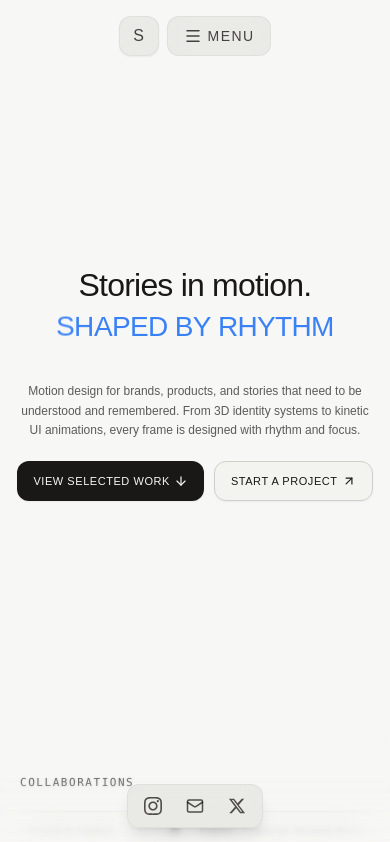
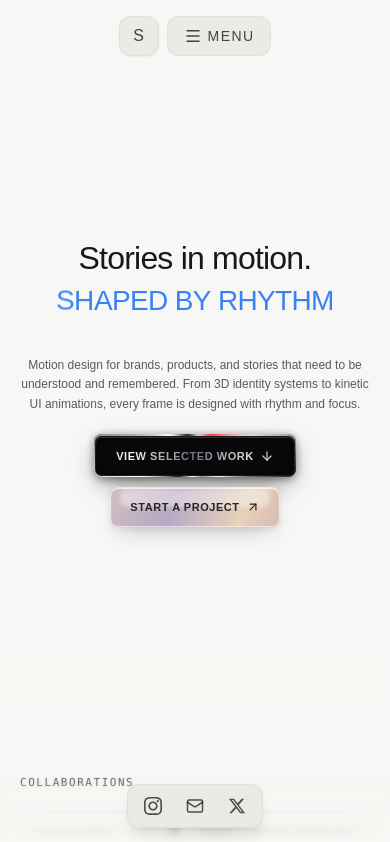
Before and after one commit to vinay-oppuri/sajju-portfolio, a Next.js app: page / in a window 390 px wide. Shown: the top 842 px of the page. Built offline with nearby package versions, Linux system fonts and the light colour scheme.

Commit message:
add: buttons from rewampui.com for hero-section

```diff
--- a/components/sections/hero-section.tsx
+++ b/components/sections/hero-section.tsx
@@ -1,9 +1,10 @@
 "use client";
 
-import Link from "next/link";
-import { ArrowDown, ArrowUpRight } from "lucide-react";
+import { ArrowUpRight } from "lucide-react";
 import { FlipFadeText } from "@/components/ui/flip-fade-text";
 import { CardTimeMachine } from "@/components/ui/new-cards";
+import { GlossButton } from "@/components/ui/gloss-button";
+import { ChromeBorderButton } from "@/components/ui/chrome-border-button";
 
 export function HeroSection() {
   return (
@@ -54,21 +55,16 @@ export function HeroSection() {
             </p>
 
             <div className="flex flex-wrap items-center justify-center lg:justify-end gap-2.5 sm:gap-3 pt-1">
-              <Link
-                href="#work"
-                className="h-10! sm:h-11! rounded-xl bg-foreground px-4 sm:px-6 text-[11px] sm:text-xs uppercase tracking-wider text-background transition-all hover:bg-foreground/85 active:scale-95 cursor-pointer shadow-xs inline-flex items-center justify-center"
-              >
-                <span>View selected work</span>
-                <ArrowDown className="size-3.5 ml-1" />
-              </Link>
+              <ChromeBorderButton href="#work">
+                View selected work
+              </ChromeBorderButton>
 
-              <Link
+              <GlossButton
                 href="#contact"
-                className="h-10! sm:h-11! rounded-xl border border-border bg-card/60 px-4 sm:px-6 text-[11px] sm:text-xs uppercase tracking-wider text-foreground backdrop-blur-xs transition-all hover:bg-muted active:scale-95 cursor-pointer shadow-xs inline-flex items-center justify-center"
+                icon={<ArrowUpRight className="size-3.5" />}
               >
                 <span>Start a project</span>
-                <ArrowUpRight className="size-3.5 ml-1" />
-              </Link>
+              </GlossButton>
             </div>
           </div>
 
--- /dev/null
+++ b/components/ui/chrome-border-button.tsx
@@ -0,0 +1,125 @@
+"use client";
+
+import * as React from "react";
+import Link from "next/link";
+import { motion } from "framer-motion";
+import { ArrowDown } from "lucide-react";
+import { cn } from "@/lib/utils";
+
+export interface ChromeBorderButtonProps
+  extends React.ButtonHTMLAttributes<HTMLButtonElement> {
+  href?: string;
+  external?: boolean;
+  children?: React.ReactNode;
+  icon?: React.ReactNode;
+  className?: string;
+}
+
+export const ChromeBorderButton = React.forwardRef<
+  HTMLButtonElement | HTMLAnchorElement,
+  ChromeBorderButtonProps
+>(
+  (
+    {
+      href,
+      external = false,
+      children = "View selected work",
+      icon,
+      className,
+      onClick,
+      ...props
+    },
+    ref
+  ) => {
+    const buttonBody = (
+      <div
+        className={cn(
+          "group relative rounded-lg p-[1.5px] overflow-hidden select-none inline-flex items-center justify-center",
+          "shadow-[0_10px_28px_-8px_rgba(0,0,0,0.6),0_2px_8px_rgba(0,0,0,0.4)]",
+          "transition-all duration-200 hover:scale-[1.02] active:scale-[0.97] cursor-pointer",
+          className
+        )}
+        style={{
+          background:
+            "linear-gradient(135deg, #2a2a2e 0%, #151518 35%, #3a3a40 55%, #151518 80%, #2a2a2e 100%)",
+        }}
+      >
+        {/* traveling chrome metallic ring - rotating conic-gradient */}
+        <motion.span
+          className="absolute -inset-[140%] blur-[1.5px] pointer-events-none"
+          style={{
+            background:
+              "conic-gradient(from 0deg, #0a0a0a, #ffffff, #8a8a8a, #ffffff, #1c1c1c, #dcdcdc, #ff2d3b, #dcdcdc, #1c1c1c, #ffffff, #8a8a8a, #ffffff, #0a0a0a)",
+          }}
+          animate={{ rotate: 360 }}
+          transition={{ duration: 4, repeat: Infinity, ease: "linear" }}
+        />
+
+        {/* Inner Face - Sleek Luxury Black */}
+        <div className="relative z-10 h-10 sm:h-11 px-5 sm:px-6 flex items-center justify-center rounded-[6.5px] bg-[#09090b] hover:bg-[#111114] select-none gap-2 border border-white/[0.08] shadow-[inset_0_1px_1px_rgba(255,255,255,0.18),inset_0_0_12px_rgba(0,0,0,0.8)] transition-colors duration-200">
+          <motion.span
+            className="relative z-10 text-[11px] sm:text-xs font-semibold uppercase tracking-wider bg-clip-text text-transparent inline-flex items-center gap-1.5"
+            style={{
+              backgroundImage:
+                "linear-gradient(100deg, #ffffff 0%, #a1a1aa 22%, #f4f4f5 42%, #71717a 58%, #ffffff 76%, #d4d4d8 88%, #ffffff 100%)",
+              backgroundSize: "250% 100%",
+            }}
+            animate={{ backgroundPosition: ["0% 50%", "250% 50%"] }}
+            transition={{ duration: 7, repeat: Infinity, ease: "linear" }}
+          >
+            <span>{children}</span>
+            {icon !== undefined ? (
+              icon
+            ) : (
+              <ArrowDown className="size-3.5 text-zinc-300 group-hover:text-white transition-colors shrink-0" />
+            )}
+          </motion.span>
+        </div>
+      </div>
+    );
+
+    if (href) {
+      if (external) {
+        return (
+          <a
+            ref={ref as React.Ref<HTMLAnchorElement>}
+            href={href}
+            target="_blank"
+            rel="noopener noreferrer"
+            onClick={onClick as unknown as React.MouseEventHandler<HTMLAnchorElement>}
+            className="inline-block"
+          >
+            {buttonBody}
+          </a>
+        );
+      }
+
+      return (
+        <Link
+          ref={ref as React.Ref<HTMLAnchorElement>}
+          href={href}
+          onClick={onClick as unknown as React.MouseEventHandler<HTMLAnchorElement>}
+          className="inline-block"
+        >
+          {buttonBody}
+        </Link>
+      );
+    }
+
+    return (
+      <button
+        ref={ref as React.Ref<HTMLButtonElement>}
+        type="button"
+        onClick={onClick}
+        className="inline-block border-none bg-transparent p-0"
+        {...props}
+      >
+        {buttonBody}
+      </button>
+    );
+  }
+);
+
+ChromeBorderButton.displayName = "ChromeBorderButton";
+
+export default ChromeBorderButton;
--- /dev/null
+++ b/components/ui/gloss-button.tsx
@@ -0,0 +1,106 @@
+"use client";
+
+import * as React from "react";
+import Link from "next/link";
+import { motion, type HTMLMotionProps } from "framer-motion";
+import { cn } from "@/lib/utils";
+
+export interface GlossButtonProps
+  extends React.ButtonHTMLAttributes<HTMLButtonElement> {
+  href?: string;
+  external?: boolean;
+  children: React.ReactNode;
+  icon?: React.ReactNode;
+  className?: string;
+}
+
+export const GlossButton = React.forwardRef<
+  HTMLButtonElement | HTMLAnchorElement,
+  GlossButtonProps
+>(({ href, external, children, icon, className, onClick, ...props }, ref) => {
+  const content = (
+    <>
+      {/* Animated Iridescent Gradient Background */}
+      <motion.div
+        className="absolute inset-0 pointer-events-none"
+        style={{
+          background:
+            "linear-gradient(115deg, #d9c6c2 0%, #b7a8c4 22%, #e8d2b8 40%, #c9a8ae 58%, #a99bbd 76%, #dcc4c0 100%)",
+          backgroundSize: "220% 220%",
+        }}
+        animate={{
+          backgroundPosition: ["0% 50%", "100% 50%", "0% 50%"],
+        }}
+        transition={{
+          duration: 6,
+          repeat: Infinity,
+          ease: "easeInOut",
+        }}
+      />
+
+      {/* Glossy Curved Highlight Arc */}
+      <div className="pointer-events-none absolute inset-x-2.5 top-0.5 h-[45%] rounded-lg bg-white/40 blur-[2px]" />
+
+      {/* Subtle Inner Glass Sheen Border */}
+      <div className="pointer-events-none absolute inset-0 rounded-lg border border-white/60 shadow-[inset_0_1px_1px_rgba(255,255,255,0.8)]" />
+
+      {/* Content Label + Icon */}
+      <span className="relative z-10 inline-flex items-center gap-1.5 font-semibold text-[#2a2320] transition-colors">
+        {children}
+        {icon && <span className="inline-flex items-center">{icon}</span>}
+      </span>
+    </>
+  );
+
+  const sharedClasses = cn(
+    "relative inline-flex items-center justify-center select-none overflow-hidden rounded-lg px-5 sm:px-6 h-10 sm:h-11 cursor-pointer",
+    "text-[11px] sm:text-xs uppercase tracking-wider font-semibold",
+    "shadow-[0_10px_24px_-10px_rgba(0,0,0,0.28),0_2px_6px_rgba(0,0,0,0.08)]",
+    "transition-all duration-200 ease-out hover:scale-[1.02] hover:shadow-[0_14px_28px_-10px_rgba(0,0,0,0.35)] active:scale-[0.97]",
+    className
+  );
+
+  if (href) {
+    if (external) {
+      return (
+        <a
+          ref={ref as React.Ref<HTMLAnchorElement>}
+          href={href}
+          target="_blank"
+          rel="noopener noreferrer"
+          className={sharedClasses}
+          onClick={onClick as unknown as React.MouseEventHandler<HTMLAnchorElement>}
+        >
+          {content}
+        </a>
+      );
+    }
+
+    return (
+      <Link
+        ref={ref as React.Ref<HTMLAnchorElement>}
+        href={href}
+        className={sharedClasses}
+        onClick={onClick as unknown as React.MouseEventHandler<HTMLAnchorElement>}
+      >
+        {content}
+      </Link>
+    );
+  }
+
+  return (
+    <button
+      ref={ref as React.Ref<HTMLButtonElement>}
+      type="button"
+      className={sharedClasses}
+      onClick={onClick}
+      {...props}
+    >
+      {content}
+    </button>
+  );
+});
+
+GlossButton.displayName = "GlossButton";
+
+export default GlossButton;
--- a/package.json
+++ b/package.json
@@ -11,11 +11,11 @@
   "dependencies": {
     "class-variance-authority": "^0.7.1",
     "clsx": "^2.1.1",
-    "framer-motion": "^13.1.1",
+    "framer-motion": "^13.4.4",
     "gsap": "^3.15.0",
     "lenis": "^1.3.26",
-    "lucide-react": "^1.35.0",
-    "motion": "^13.1.1",
+    "lucide-react": "^1.48.0",
+    "motion": "^13.4.4",
     "next": "16.3.3",
     "radix-ui": "^1.6.7",
     "react": "19.2.8",
```
Also changed, not shown: components.json, 1 other file (tests, documents, lock files or other folders).
